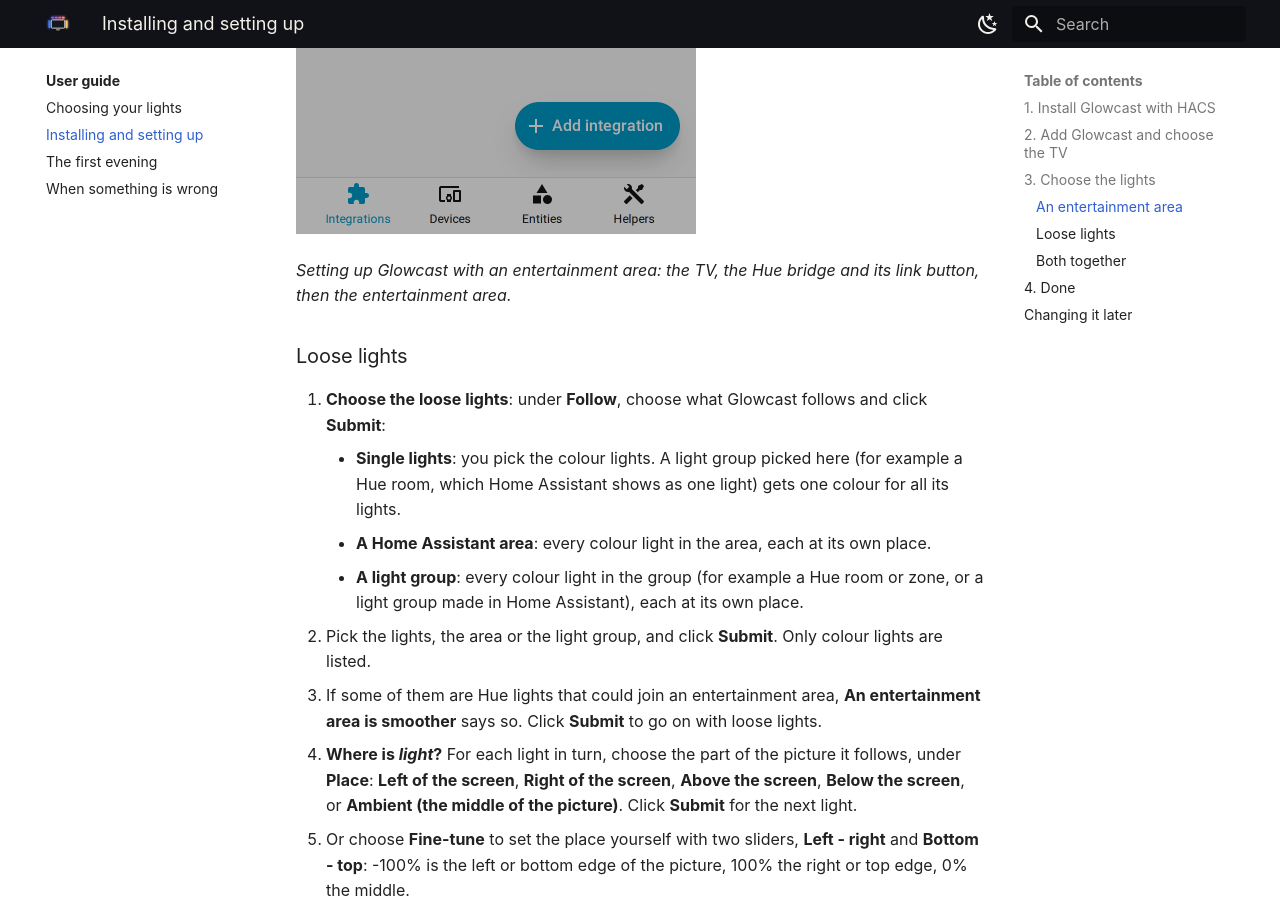
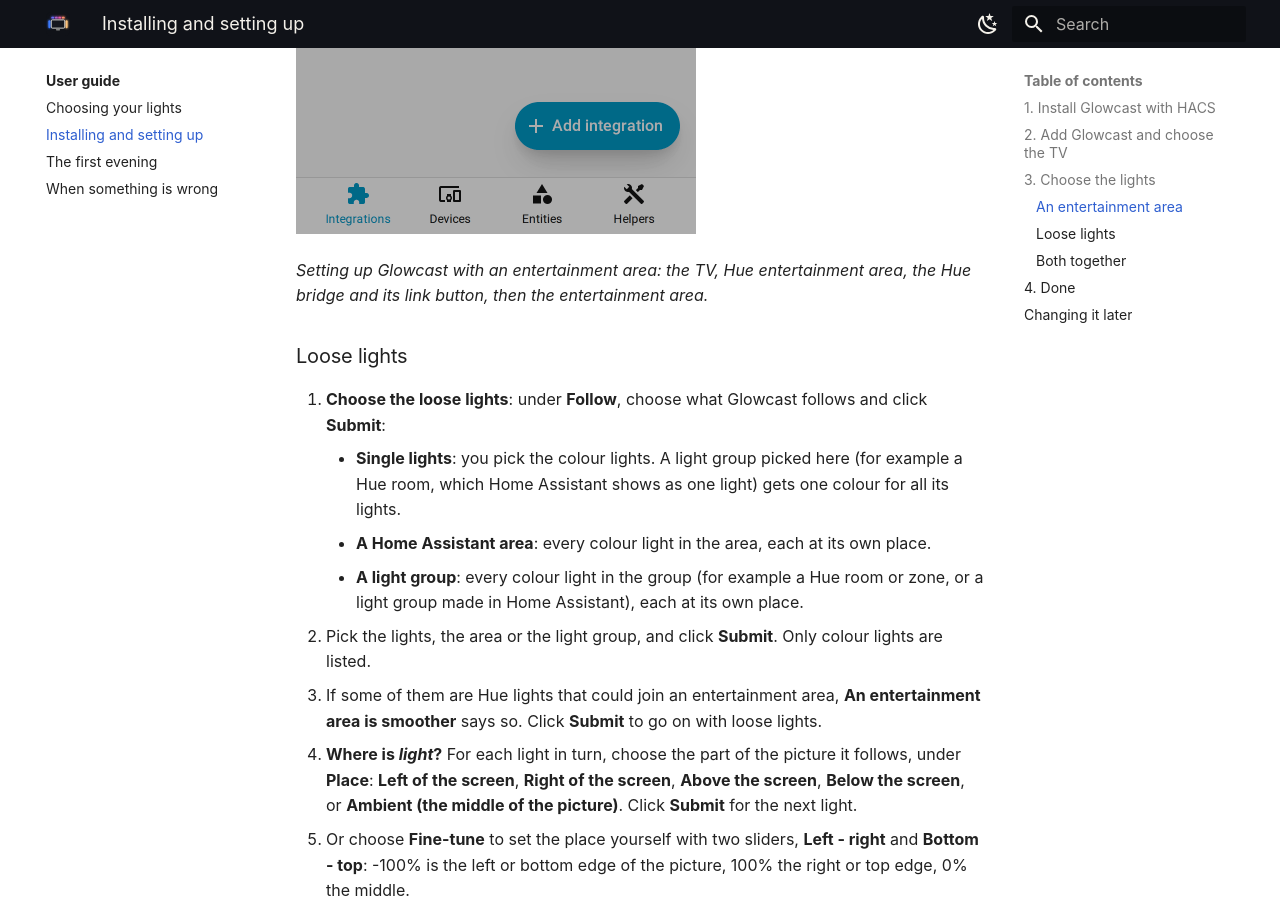
Before and after one commit to nicohabets/glowcast, an MkDocs documentation site: the page built from website/pages/guide/setup.md, in a window 1280 px wide and 900 px high, scrolled down 1876 px. Built offline with MkDocs 1.6.1 and Material for MkDocs 9.7.7, drawn with Linux system fonts in a browser that asks for light colours.

Commit message:
User guide: the setup GIF's caption for the output menu; the fade-in on the first evening (#20)
The fade-in sentence describes #153, which merges before this pull
request (architect review).

Co-Authored-By: Claude Opus 5.5 <noreply@anthropic.com>

```diff
--- a/website/pages/guide/setup.md
+++ b/website/pages/guide/setup.md
@@ -26,9 +26,9 @@ Glowcast uses the TV's pairing from the LG webOS Smart TV integration, so the TV
 
 If the button was not pressed in time, press it and click **Submit** again. If the bridge has no entertainment area yet, setup says so on this step: [make one in the Hue app](lights.md#make-an-entertainment-area-in-the-hue-app), then click **Submit**.
 
-![The Glowcast setup flow in Home Assistant: choose the TV, choose the Hue bridge, press the link button and wait for the pairing, choose the entertainment area, done.](../images/setup-flow.gif){ width="400" }
+![The Glowcast setup flow in Home Assistant: choose the TV, choose Hue entertainment area, choose the Hue bridge, press the link button and wait for the pairing, choose the entertainment area, done.](../images/setup-flow.gif){ width="400" }
 
-*Setting up Glowcast with an entertainment area: the TV, the Hue bridge and its link button, then the entertainment area.*
+*Setting up Glowcast with an entertainment area: the TV, Hue entertainment area, the Hue bridge and its link button, then the entertainment area.*
 
 ### Loose lights
 
```
Also changed, not shown: website/pages/guide/first-evening.md (+1 -1 lines).
